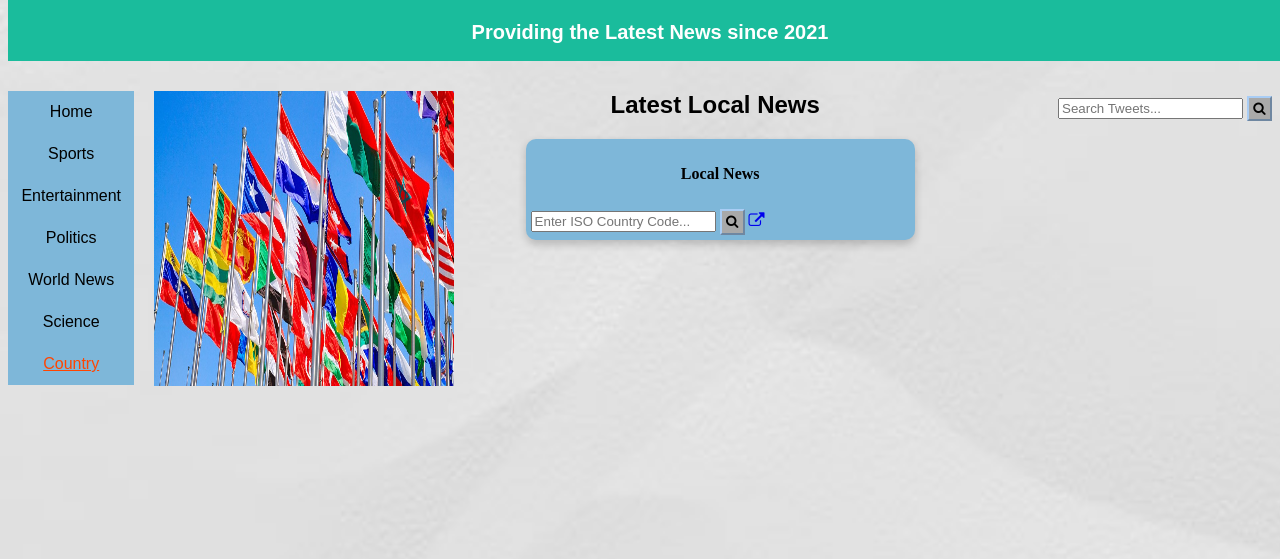
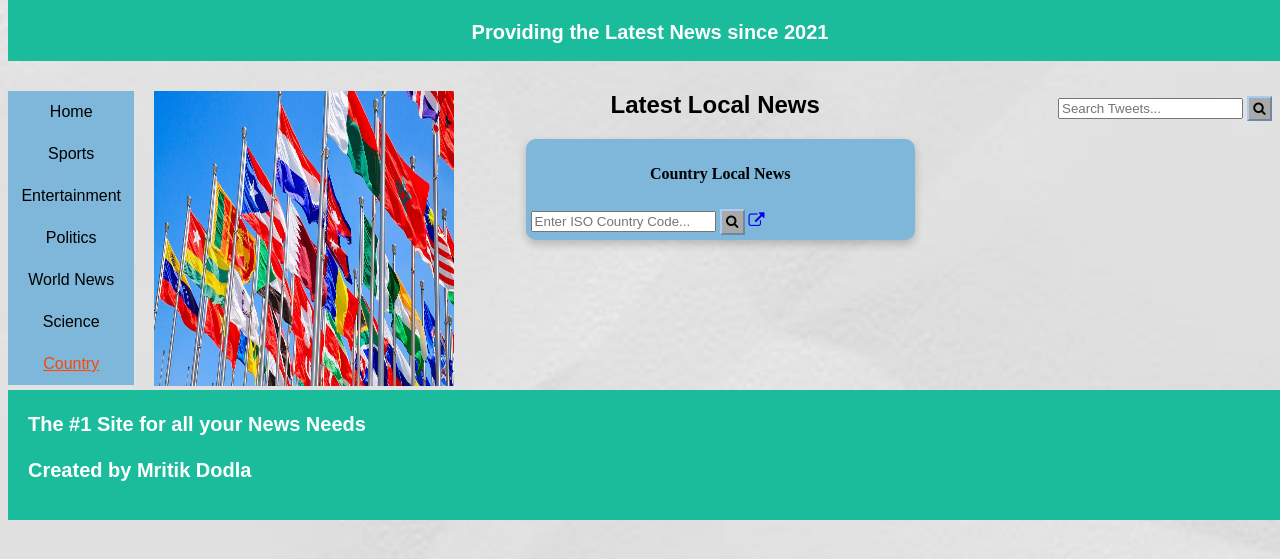
Before and after one commit to mritik/Year_10_Design, a plain HTML site: page page6.html in a window 1280 px wide. Shown: the part 97-656 px from the top of the page. Drawn offline with Linux system fonts and the light colour scheme.

Commit message:
Updated Country News

```diff
--- a/page6.html
+++ b/page6.html
@@ -66,7 +66,7 @@
                 <div class="infoCard1" id="infoCard1">
 
 
-                    <h4><b>Local News</b></h4>
+                    <h4><b>Country Local News</b></h4>
 
                     <div class="countryContainer">
 
@@ -157,7 +157,7 @@
 
         </script>
 
-<!--        <center><div id="footer" class="footerStyle" style="margin-top: 130px;"></div></center> -->
+        <center><div id="footer" class="footerStyle" style="margin-top: 130px;"></div></center>
 
     </body>
 
```
